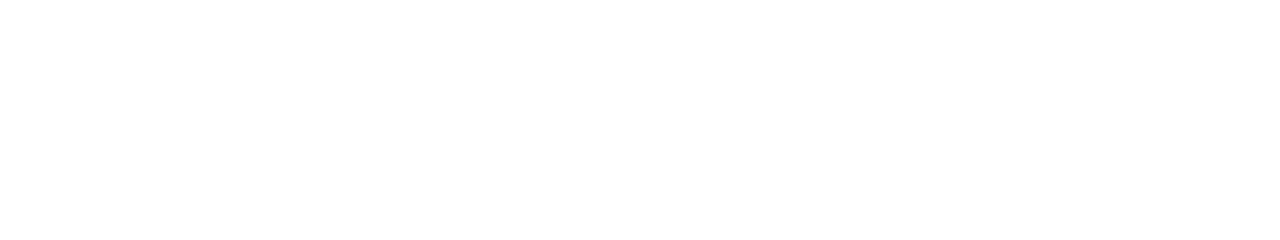
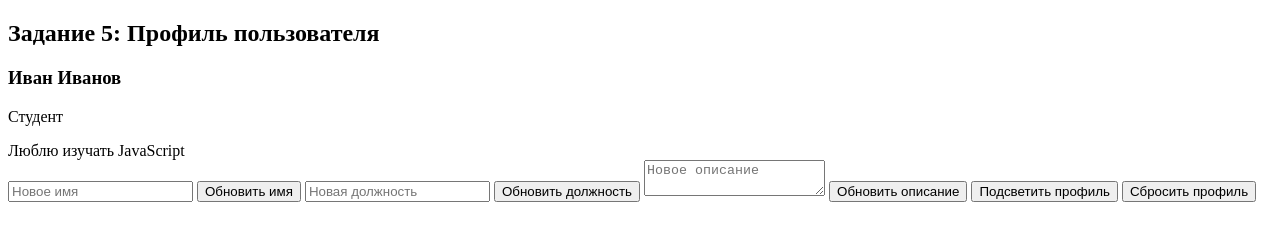
Before and after one commit to g3niusS1260/homework4, a plain HTML site: page index.html in a window 1280 px wide. Drawn offline with Linux system fonts and the light colour scheme.

Commit message:
feat: функции updateTitle(), updateBio(), updateName()

```diff
--- a/index.html
+++ b/index.html
@@ -7,6 +7,22 @@
     <link rel="stylesheet" href="style.css">
 </head>
 <body>
+    <div id="task5">
+        <h2>Задание 5: Профиль пользователя</h2>
+        <div id="user-profile">
+            <h3 id="user-name">Иван Иванов</h3>
+            <p id="user-title">Студент</p>
+            <div id="user-bio">Люблю изучать JavaScript</div>
+        </div>
+        <input type="text" id="name-input" placeholder="Новое имя">
+        <button onclick="updateName()">Обновить имя</button>
+        <input type="text" id="title-input" placeholder="Новая должность">
+        <button onclick="updateTitle()">Обновить должность</button>
+        <textarea id="bio-input" placeholder="Новое описание"></textarea>
+        <button onclick="updateBio()">Обновить описание</button>
+        <button onclick="highlightProfile()">Подсветить профиль</button>
+        <button onclick="resetProfile()">Сбросить профиль</button>
+    </div>
 
     <script src="main.js"></script>
 </body>
--- a/main.js
+++ b/main.js
@@ -1 +1,25 @@
 'use strict';
+
+function updateName(){
+    const inputName = document.getElementById('name-input');
+
+    const nameAtTheMoment = document.getElementById('user-name');
+
+    nameAtTheMoment.innerText = inputName.value;
+}
+
+function updateTitle(){
+    const inputTitle = document.getElementById('title-input');
+
+    const titleAtTheMoment = document.getElementById('user-title');
+
+    titleAtTheMoment.innerText = inputTitle.value;
+}
+
+function updateBio(){
+    const inputBio = document.getElementById('bio-input');
+
+    const bioAtTheMoment = document.getElementById('user-bio');
+
+    bioAtTheMoment.innerText = inputBio.value;
+}
```
